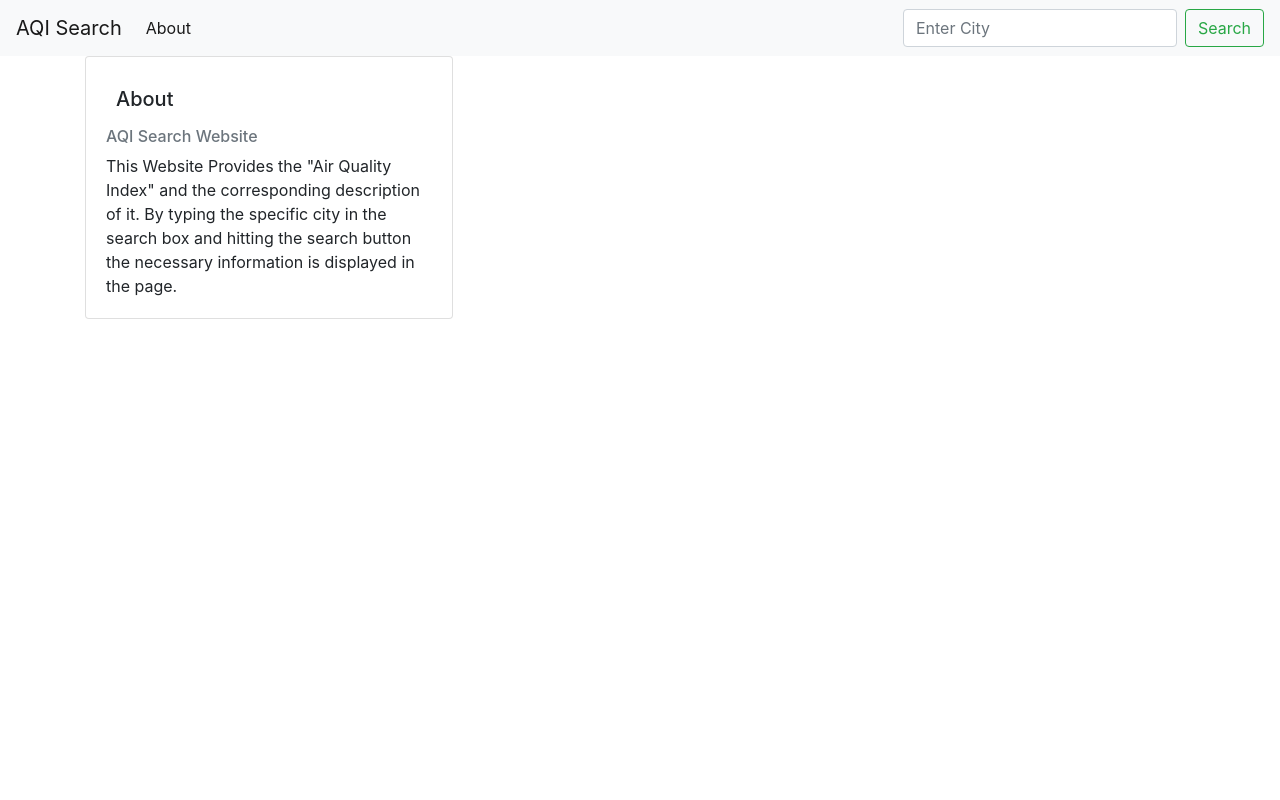
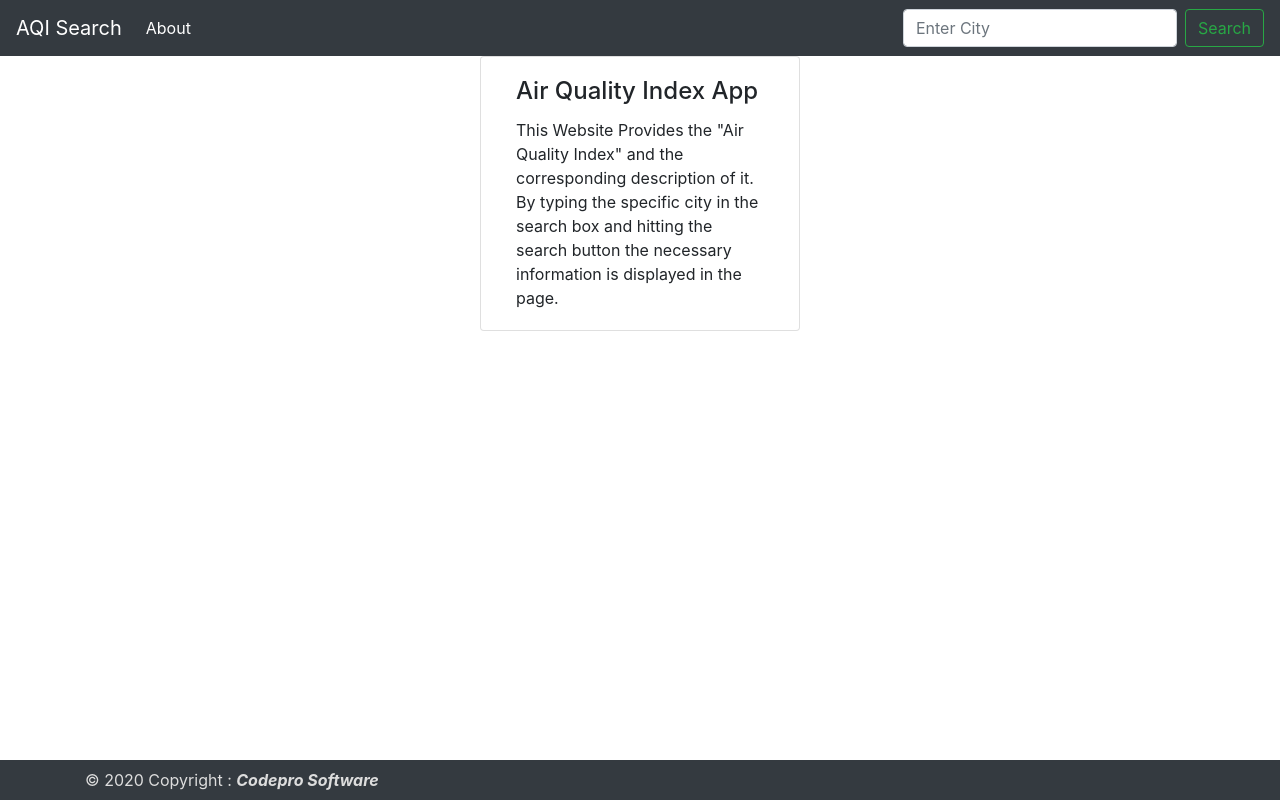
Before and after one commit to gooyacoder/Django_AirQualitySearch, a Django app: page /about.html in a window 1280 px wide. Run offline with Django 3.2, Linux system fonts and the light colour scheme; some libraries are stand-ins or nearby versions.

Commit message:
AQI Descriptions added

```diff
--- a/aqi/templates/about.html
+++ b/aqi/templates/about.html
@@ -3,15 +3,11 @@
 
 {% block content %}
 
-<div class="card" style="width: 23rem;">
-  <div class="card-body">
-    <h5 class="card-title">About</h5>
-    <h6 class="card-subtitle mb-2 text-muted">AQI Search Website</h6>
-    <p class="card-text">This Website Provides the "Air Quality Index" and the corresponding description of it. By typing the specific city in the search box and hitting the search button the	necessary information is displayed in the page.</p>
-    <!-- <a href="#" class="card-link">Card link</a>
-    <a href="#" class="card-link">Another link</a> -->
-  </div>
-</div>
-
+    <div class="card container" style="width: 20rem;">
+	  <div class="card-body">
+	    <h4 class="card-title">Air Quality Index App</h5>
+	    <p class="card-text">This Website Provides the "Air Quality Index" and the corresponding description of it. By typing the specific city in the search box and hitting the search button the	necessary information is displayed in the page.</p>
+	  </div>
+	</div>
 
 {% endblock %}
--- a/aqi/templates/base.html
+++ b/aqi/templates/base.html
@@ -9,9 +9,9 @@
     <link rel="stylesheet" href="https://stackpath.bootstrapcdn.com/bootstrap/4.5.0/css/bootstrap.min.css" integrity="sha384-9aIt2nRpC12Uk9gS9baDl411NQApFmC26EwAOH8WgZl5MYYxFfc+NcPb1dKGj7Sk" crossorigin="anonymous">
 
     <style>
-
+      footer {color: #ddd;}
       #good {background-color: #0C0; padding-left: 10px; padding-right: 10px; padding-top: 10px; color: white;border-radius: 5px; display:inline-block; margin-top: 20px;}
-      #moderate {background-color: #FFFF00; padding-left: 10px; padding-right: 10px; padding-top: 10px; color: white;border-radius: 5px; display:inline-block; margin-top: 20px;}
+      #moderate {background-color: #FFFF00; padding-left: 10px; padding-right: 10px; padding-top: 10px; color: #000;border-radius: 5px; display:inline-block; margin-top: 20px;}
       #usg {background-color: #FF9900; padding-left: 10px; padding-right: 10px;padding-top: 10px; color: white;border-radius: 5px; display:inline-block; margin-top: 20px;}
       #unhealthy {background-color: #FF0000; padding-left: 10px; padding-right: 10px;padding-top: 10px; color: white;border-radius: 5px; display:inline-block; margin-top: 20px;}
       #veryunhealty {background-color: #990066; padding-left: 10px; padding-right: 10px;padding-top: 10px; color: white;border-radius: 5px; display:inline-block; margin-top: 20px;}
@@ -22,7 +22,7 @@
   </head>
   <body>
 
-    <nav class="navbar navbar-expand-lg navbar-light bg-light">
+    <nav class="navbar navbar-expand-lg navbar-dark bg-dark">
       <a class="navbar-brand" href="{% url 'home' %}">AQI Search</a>
       <button class="navbar-toggler" type="button" data-toggle="collapse" data-target="#navbarSupportedContent" aria-controls="navbarSupportedContent" aria-expanded="false" aria-label="Toggle navigation">
         <span class="navbar-toggler-icon"></span>
@@ -52,6 +52,20 @@
 
     </div>
 
+        <!-- Footer -->
+    <footer class="navbar fixed-bottom bg-dark ">
+
+      <!-- Copyright -->
+      <div class="container">
+
+       <span>© 2020 Copyright : <i><b>Codepro Software</b></i></span>
+
+      </div>
+      <!-- Copyright -->
+
+    </footer>
+    <!-- Footer -->
+
 
     <script src="https://code.jquery.com/jquery-3.5.1.slim.min.js" integrity="sha384-DfXdz2htPH0lsSSs5nCTpuj/zy4C+OGpamoFVy38MVBnE+IbbVYUew+OrCXaRkfj" crossorigin="anonymous"></script>
     <script src="https://cdn.jsdelivr.net/npm/popper.js@1.16.0/dist/umd/popper.min.js" integrity="sha384-Q6E9RHvbIyZFJoft+2mJbHaEWldlvI9IOYy5n3zV9zzTtmI3UksdQRVvoxMfooAo" crossorigin="anonymous"></script>
--- a/aqi/views.py
+++ b/aqi/views.py
@@ -16,21 +16,27 @@ def home(request):
 			if api['data']['aqi'] < 51:
 				status = 'Good'
 				status_color = 'good'
+				description = 'Air quality is satisfactory, and air pollution poses little or no risk.'
 			elif api['data']['aqi'] < 101:
 				status = 'Moderate'
 				status_color = 'moderate'
+				description = 'Air quality is acceptable. However, there may be a risk for some people, particularly those who are unusually sensitive to air pollution.'
 			elif api['data']['aqi'] < 151:
 				status = 'Unhealthy for Sensitive Groups'
 				status_color = 'usg'
+				description = 'Members of sensitive groups may experience health effects. The general public is less likely to be affected.'
 			elif api['data']['aqi'] < 201:
 				status = 'Unhealthy'
 				status_color = 'unhealthy'
+				description = 'Some members of the general public may experience health effects; members of sensitive groups may experience more serious health effects.'
 			elif api['data']['aqi'] < 301:
 				status = 'Very Unhealthy'
 				status_color = 'veryunhealty'
+				description = 'Health alert: The risk of health effects is increased for everyone.'
 			else:
 				status = 'Hazardous'
 				status_color = 'hazardous'
+				description = 'Health warning of emergency conditions: everyone is more likely to be affected.'
 		except Exception as e:
 			er_msg_1 = 'No data found for the city "' + city + '".'
 			er_msg_2 = 'Please try again.'
@@ -41,7 +47,7 @@ def home(request):
 
 
 		return render(request, 'home.html', {'api' : api, 'error' : error,
-		'status' : status, 'status_color' : status_color, })
+		'status' : status, 'status_color' : status_color, 'description' : description, })
 
 	else:
 
@@ -58,24 +64,30 @@ def home(request):
 		if api['data']['aqi'] < 51:
 			status = 'Good'
 			status_color = 'good'
+			description = 'Air quality is satisfactory, and air pollution poses little or no risk.'
 		elif api['data']['aqi'] < 101:
 			status = 'Moderate'
 			status_color = 'moderate'
+			description = 'Air quality is acceptable. However, there may be a risk for some people, particularly those who are unusually sensitive to air pollution.'
 		elif api['data']['aqi'] < 151:
 			status = 'Unhealthy for Sensitive Groups'
 			status_color = 'usg'
+			description = 'Members of sensitive groups may experience health effects. The general public is less likely to be affected.'
 		elif api['data']['aqi'] < 201:
 			status = 'Unhealthy'
 			status_color = 'unhealthy'
+			description = 'Some members of the general public may experience health effects; members of sensitive groups may experience more serious health effects.'
 		elif api['data']['aqi'] < 301:
 			status = 'Very Unhealthy'
 			status_color = 'veryunhealty'
+			description = 'Health alert: The risk of health effects is increased for everyone.'
 		else:
 			status = 'Hazardous'
 			status_color = 'hazardous'
+			description = 'Health warning of emergency conditions: everyone is more likely to be affected.'
 
 		return render(request, 'home.html', {'api' : api, 'error' : error,
-			'status' : status, 'status_color' : status_color,})
+			'status' : status, 'status_color' : status_color, 'description' : description, })
 
 
 def about(request):
```
Also changed, not shown: aqi/templates/home.html (+9 -4 lines).
